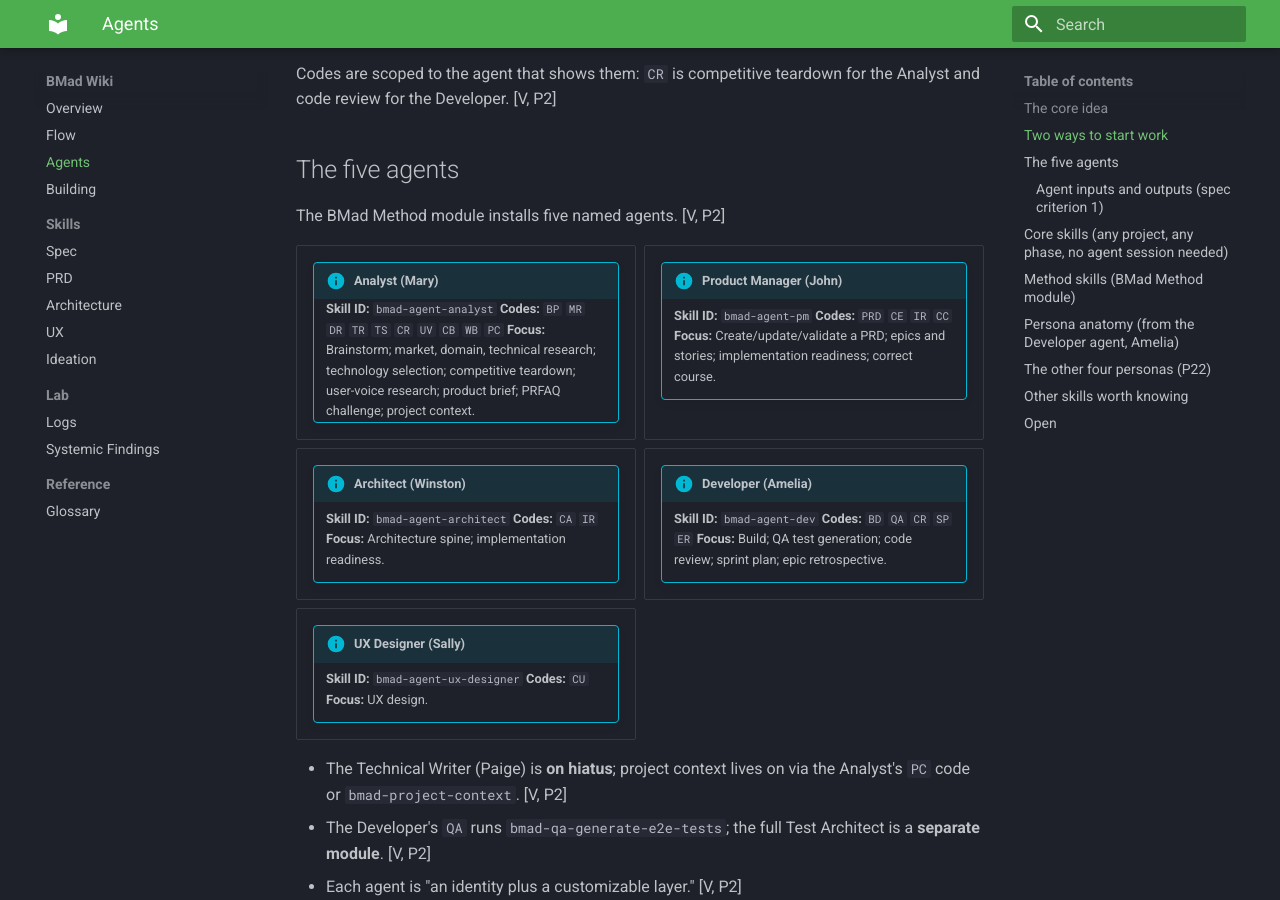
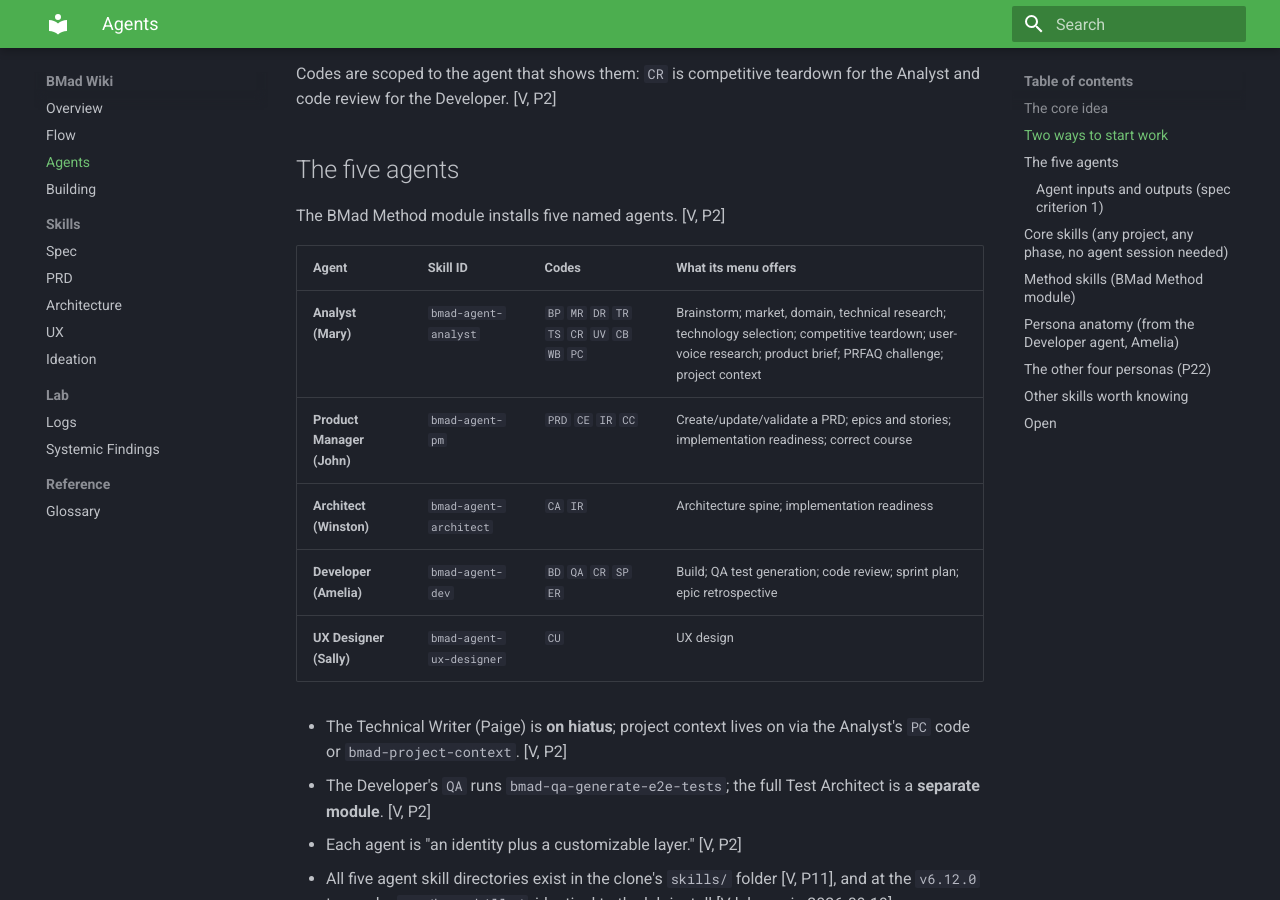
Before and after one commit to ctupper/woods-walks, an MkDocs documentation site: the page built from docs/bmad/agents.md, in a window 1280 px wide and 900 px high, scrolled down 805 px. Built offline with MkDocs 1.6.1 and Material for MkDocs 9.7.7, drawn with Linux system fonts in a browser that asks for light colours.

Commit message:
docs: revert agents.md to table, restore trimmed content in systemic-findings.md
agents.md: a 5-row/4-column comparison table is more scannable than
five separate cards for this data; reverted the card conversion.

systemic-findings.md: keep the admonition callouts (now that
attr_list/md_in_html/admonition are correctly configured) but restore
the full prose each section had before the styling pass condensed it
- several cross-references and closing points were dropped in the
rewrite, not just reformatted.

```diff
--- a/docs/bmad/agents.md
+++ b/docs/bmad/agents.md
@@ -21,34 +21,13 @@ Codes are scoped to the agent that shows them: `CR` is competitive teardown for
 
 The BMad Method module installs five named agents. [V, P2]
 
-<div class="grid cards" markdown>
-
-- !!! info "Analyst (Mary)"
-      **Skill ID:** `bmad-agent-analyst`
-      **Codes:** `BP` `MR` `DR` `TR` `TS` `CR` `UV` `CB` `WB` `PC`
-      **Focus:** Brainstorm; market, domain, technical research; technology selection; competitive teardown; user-voice research; product brief; PRFAQ challenge; project context.
-
-- !!! info "Product Manager (John)"
-      **Skill ID:** `bmad-agent-pm`
-      **Codes:** `PRD` `CE` `IR` `CC`
-      **Focus:** Create/update/validate a PRD; epics and stories; implementation readiness; correct course.
-
-- !!! info "Architect (Winston)"
-      **Skill ID:** `bmad-agent-architect`
-      **Codes:** `CA` `IR`
-      **Focus:** Architecture spine; implementation readiness.
-
-- !!! info "Developer (Amelia)"
-      **Skill ID:** `bmad-agent-dev`
-      **Codes:** `BD` `QA` `CR` `SP` `ER`
-      **Focus:** Build; QA test generation; code review; sprint plan; epic retrospective.
-
-- !!! info "UX Designer (Sally)"
-      **Skill ID:** `bmad-agent-ux-designer`
-      **Codes:** `CU`
-      **Focus:** UX design.
-
-</div>
+| Agent | Skill ID | Codes | What its menu offers |
+|---|---|---|---|
+| **Analyst (Mary)** | `bmad-agent-analyst` | `BP` `MR` `DR` `TR` `TS` `CR` `UV` `CB` `WB` `PC` | Brainstorm; market, domain, technical research; technology selection; competitive teardown; user-voice research; product brief; PRFAQ challenge; project context |
+| **Product Manager (John)** | `bmad-agent-pm` | `PRD` `CE` `IR` `CC` | Create/update/validate a PRD; epics and stories; implementation readiness; correct course |
+| **Architect (Winston)** | `bmad-agent-architect` | `CA` `IR` | Architecture spine; implementation readiness |
+| **Developer (Amelia)** | `bmad-agent-dev` | `BD` `QA` `CR` `SP` `ER` | Build; QA test generation; code review; sprint plan; epic retrospective |
+| **UX Designer (Sally)** | `bmad-agent-ux-designer` | `CU` | UX design |
 
 - The Technical Writer (Paige) is **on hiatus**; project context lives on via the Analyst's `PC` code or `bmad-project-context`. [V, P2]
 - The Developer's `QA` runs `bmad-qa-generate-e2e-tests`; the full Test Architect is a **separate module**. [V, P2]
```
Also changed, not shown: docs/bmad/systemic-findings.md (+26 -31 lines).
